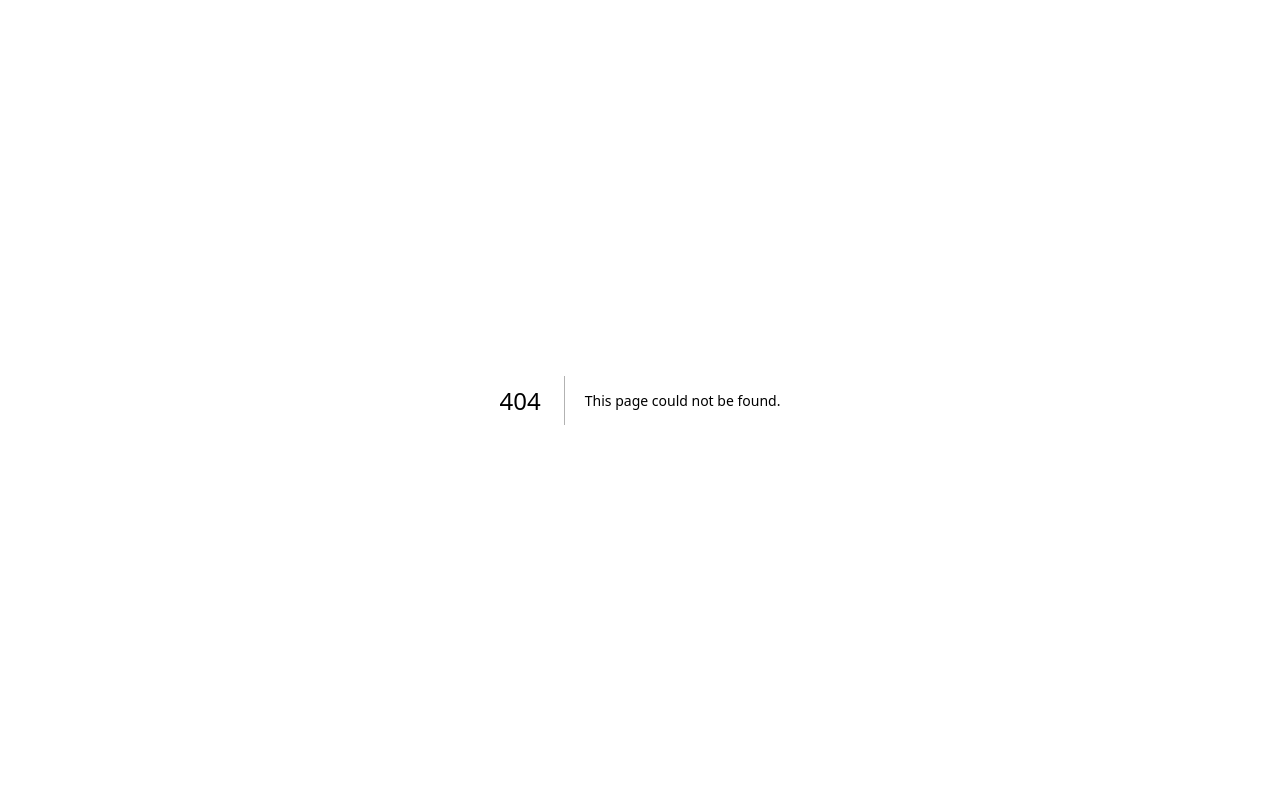
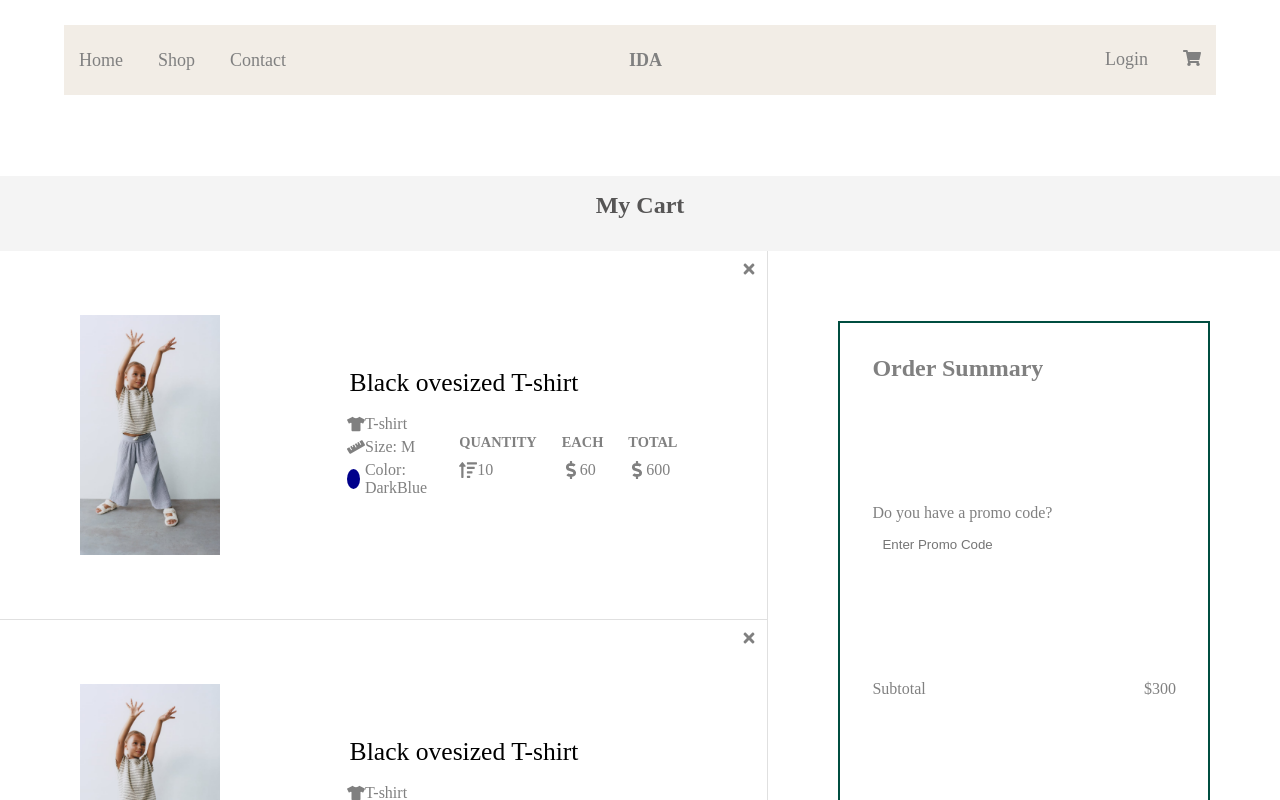
Before and after one commit to gorazdKuzev12/Ida-app, a Next.js app: page /cart in a window 1280 px wide. Before the commit this address had no page. Shown: the top 800 px of the page. Built offline with nearby package versions, Linux system fonts and the light colour scheme.

Commit message:
feat: Added my cart

```diff
--- a/package.json
+++ b/package.json
@@ -19,10 +19,12 @@
     "react": "18.2.0",
     "react-dom": "18.2.0",
     "react-icons": "^4.10.1",
+    "react-transition-group": "^4.4.5",
     "styled-components": "^6.0.4",
     "typescript": "5.1.6"
   },
   "devDependencies": {
+    "@types/react-transition-group": "^4.4.6",
     "babel-plugin-styled-components": "^2.1.4"
   }
 }
--- a/src/components/Footer/index.tsx
+++ b/src/components/Footer/index.tsx
@@ -15,7 +15,9 @@ const Rights = styled.p`
   opacity: 0.8;
 `;
 const Subtitle = styled.h3`
-  margin-bottom: 60px;
+  margin-top: 40px;
+
+  margin-bottom: 50px;
   font-size: 3em;
   color: gray;
 `;
--- a/src/components/Menu/index.tsx
+++ b/src/components/Menu/index.tsx
@@ -23,7 +23,10 @@ const Menu = () => {
           <MenuItem>Login</MenuItem>
         </Link>
         {/* If you want to make the shopping cart clickable, wrap it in a Link as well */}
-        <FaShoppingCart />
+
+        <Link href="/cart">
+          <FaShoppingCart />
+        </Link>
       </MenuGroup>
     </StyledMenu>
   );
--- a/src/components/Menu/style.ts
+++ b/src/components/Menu/style.ts
@@ -11,6 +11,7 @@ export const StyledMenu = styled.div`
   background-color: #f2ede6;
   padding: 35px 15px; // Add some padding to give space to menu items
   color: gray;
+
   font-size: 18px;
 `;
 
--- /dev/null
+++ b/src/pages/cart.tsx
@@ -0,0 +1,400 @@
+import React from "react";
+import styled from "styled-components";
+import Menu from "../components/Menu";
+import { CSSTransition, TransitionGroup } from "react-transition-group";
+
+import {
+  FaTshirt,
+  FaRuler,
+  FaSortAmountUp,
+  FaDollarSign,
+  FaTags,
+  FaPlus,
+  FaTimes,
+} from "react-icons/fa";
+import Footer from "@/components/Footer";
+
+// Page container
+const CartContainer = styled.div`
+  display: flex;
+  min-height: 120vh;
+  background-color: #ffffff;
+`;
+
+// Cart Header
+const CartHeader = styled.header`
+  display: flex;
+  justify-content: space-between;
+  align-items: center;
+  padding: 2rem;
+  background: linear-gradient(180deg, #ffffff 70%, #f4f4f4 30%);
+  padding-top: 12rem;
+  width: 100%;
+`;
+
+const CartTitle = styled.h1`
+  font-size: 1.5rem;
+  color: #565555;
+  margin: 0 auto;
+`;
+
+const CloseButton = styled.button`
+  border: none;
+  background-color: transparent;
+  font-size: 1.5rem;
+  cursor: pointer;
+  color: gray;
+  font-weight: bold;
+  transition: color 0.3s;
+
+  &:hover {
+    color: #000;
+  }
+`;
+
+// Product List & Item
+const ProductList = styled.ul`
+  list-style-type: none;
+  padding: 0;
+  margin: 0;
+  flex: 2; // 2/3 width
+  border-right: 1px solid #e0e0e0;
+  background-color: white;
+`;
+
+const ProductImage = styled.img`
+  width: 140px;
+  height: 240px;
+  object-fit: cover;
+  margin-right: 7rem;
+`;
+
+const ProductName = styled.span`
+  flex: 2;
+  font-size: 1.6rem;
+  color: black;
+  margin-left: 1.1rem;
+  margin-bottom: 1.1rem;
+`;
+
+// Total & Checkout Button
+const TotalSummary = styled.div`
+  display: flex;
+  flex-direction: column;
+  justify-content: space-between;
+  align-items: flex-start;
+  padding: 2rem;
+  flex: 1; // 1/3 width
+  border: 2px solid #004d40;
+  color: gray;
+
+  margin: 70px;
+`;
+
+const TotalAmount = styled.span`
+  font-size: 1.4rem;
+  margin-bottom: 2rem;
+  color: gray;
+`;
+
+const CheckoutButton = styled.button`
+  padding: 0.5rem 2rem;
+  background-color: #8c8c8c;
+  color: #fff;
+  border: none;
+  border-radius: 25px;
+  font-size: 1.2rem;
+  cursor: pointer;
+  transition: background-color 0.3s;
+
+  &:hover {
+    background-color: #6b6b6b;
+  }
+`;
+
+const Column = styled.div`
+  flex: 1;
+  display: flex;
+  flex-direction: column;
+  justify-content: center;
+  align-items: flex-start;
+  padding: 0 10px;
+`;
+
+const ColorIndicator = styled.span`
+  display: inline-block;
+  width: 20px;
+  height: 20px;
+  border-radius: 50%;
+  background-color: #2e294a; // placeholder color
+  margin-right: 5px;
+`;
+
+const ProductDetailRow = styled.div`
+  display: flex;
+  align-items: center;
+  margin-bottom: 5px;
+  margin-left: 5px;
+`;
+const ColumnHeader = styled.div`
+  font-weight: bold;
+  margin-bottom: 10px;
+  text-transform: uppercase;
+  font-size: 0.9rem;
+  margin-left: 5px;
+`;
+const fadeEnter = `
+opacity: 0.01;
+transform: scale(0.9);
+`;
+
+const fadeEnterActive = `
+opacity: 1;
+transform: scale(1);
+transition: opacity 500ms ease-in, transform 500ms ease-in;
+`;
+
+const fadeExit = `
+opacity: 1;
+transform: scale(1);
+`;
+
+const fadeExitActive = `
+opacity: 0.01;
+transform: scale(0.9);
+transition: opacity 500ms ease-in, transform 500ms ease-in;
+`;
+
+// Include these styles directly in your component for the CSSTransition classNames
+const styles = {
+  enter: "fade-enter",
+  enterActive: "fade-enter-active",
+  exit: "fade-exit",
+  exitActive: "fade-exit-active",
+};
+
+const ProductItem = styled.li`
+  display: flex;
+  justify-content: space-between;
+  align-items: center;
+  padding: 4rem 5rem;
+  border-bottom: 1px solid #e0e0e0;
+  color: gray;
+  position: relative;
+  transition: transform 0.2s, box-shadow 0.2s;
+  background-color: white;
+  &:hover {
+    transform: scale(1.02);
+    box-shadow: 0px 4px 10px rgba(0, 0, 0, 0.1);
+  }
+  &.fade-enter {
+    ${fadeEnter}
+  }
+
+  &.fade-enter-active {
+    ${fadeEnterActive}
+  }
+
+  &.fade-exit {
+    ${fadeExit}
+  }
+
+  &.fade-exit-active {
+    ${fadeExitActive}
+  }
+`;
+
+// For the remove icon
+const RemoveIcon = styled.div`
+  position: absolute;
+  top: 10px;
+  right: 10px;
+  cursor: pointer;
+  transition: color 0.2s;
+
+  &:hover {
+    color: #124e32;
+  }
+`;
+const ColumnsContainer = styled.div`
+  display: flex;
+  flex: 1; // Take up the remaining space
+  flex-direction: column; // stack items vertically
+  justify-content: space-between; // evenly space out the items
+`;
+
+const TotalTitle = styled.h2`
+  color: gray;
+  margin-bottom: 20px;
+`;
+
+const PromoCode = styled.div`
+  display: flex;
+  flex-direction: column;
+  align-items: flex-start;
+  margin-bottom: 20px;
+`;
+
+const PromoInput = styled.input`
+  padding: 5px 10px;
+  border-radius: 4px;
+  border: none;
+  margin-top: 10px;
+`;
+
+const LineItem = styled.div`
+  display: flex;
+  justify-content: space-between;
+  width: 100%;
+  color: gray;
+  margin-bottom: 10px;
+`;
+
+const TotalAmountBig = styled.span`
+  font-size: 1.8rem;
+  font-weight: bold;
+  color: gray;
+`;
+
+// For the product item transition animation (fade and scale)
+
+// Main Cart Component
+export default function Cart() {
+  const [products, setProducts] = React.useState([
+    {
+      id: 1,
+      name: "T-shirt",
+      size: "M",
+      color: "DarkBlue",
+      quantity: 10,
+      eachPrice: 60,
+      totalPrice: 600,
+      imageUrl: "/images/kids1.jpg",
+    },
+    {
+      id: 2,
+      name: "T-shirt",
+      size: "M",
+      color: "DarkBlue",
+      quantity: 10,
+      eachPrice: 60,
+      totalPrice: 600,
+      imageUrl: "/images/kids1.jpg",
+    },
+    {
+      id: 3,
+      name: "T-shirt",
+      size: "M",
+      color: "DarkBlue",
+      quantity: 10,
+      eachPrice: 60,
+      totalPrice: 600,
+      imageUrl: "/images/kids1.jpg",
+    },
+    // Add other products here...
+  ]);
+  const handleRemove = (productId: any) => {
+    setProducts((prevProducts) =>
+      prevProducts.filter((p) => p.id !== productId)
+    );
+  };
+
+  return (
+    <div>
+      <Menu />
+      <CartHeader>
+        <CartTitle>My Cart</CartTitle>
+      </CartHeader>
+      <CartContainer>
+        <TransitionGroup component={ProductList}>
+          {products.map((product) => (
+            <CSSTransition key={product.id} timeout={500} classNames={styles}>
+              <ProductItem>
+                <RemoveIcon onClick={() => handleRemove(product.id)}>
+                  <FaTimes />
+                </RemoveIcon>
+                <ProductImage src={product.imageUrl} alt={product.name} />
+
+                <ColumnsContainer>
+                  {/* Add Product Name Here */}
+                  <ProductName>Black ovesized T-shirt</ProductName>
+
+                  <div style={{ display: "flex", width: "100%" }}>
+                    <Column>
+                      <ProductDetailRow>
+                        <FaTshirt size={18} />
+                        T-shirt
+                      </ProductDetailRow>
+                      <ProductDetailRow>
+                        <FaRuler size={18} />
+                        Size: {product.size}
+                      </ProductDetailRow>
+                      <ProductDetailRow>
+                        <ColorIndicator
+                          style={{ backgroundColor: product.color }}
+                        ></ColorIndicator>
+                        Color: {product.color}
+                      </ProductDetailRow>
+                    </Column>
+                    <Column>
+                      <ColumnHeader>Quantity</ColumnHeader>
+                      <ProductDetailRow>
+                        <FaSortAmountUp size={18} />
+                        {product.quantity}
+                      </ProductDetailRow>
+                    </Column>
+                    <Column>
+                      <ColumnHeader>Each</ColumnHeader>
+                      <ProductDetailRow>
+                        <FaDollarSign size={18} />
+                        {product.eachPrice}
+                      </ProductDetailRow>
+                    </Column>
+                    <Column>
+                      <ColumnHeader>Total</ColumnHeader>
+                      <ProductDetailRow>
+                        <FaDollarSign size={18} />
+                        {product.totalPrice}
+                      </ProductDetailRow>
+                    </Column>
+                  </div>
+                </ColumnsContainer>
+              </ProductItem>
+            </CSSTransition>
+          ))}
+        </TransitionGroup>
+
+        <TotalSummary>
+          <TotalTitle>Order Summary</TotalTitle>
+
+          <PromoCode>
+            Do you have a promo code?
+            <PromoInput placeholder="Enter Promo Code" />
+          </PromoCode>
+
+          {/* Breakdown of prices */}
+          <LineItem>
+            <span>Subtotal</span>
+            <span>$300</span> {/* Use your dynamic data here */}
+          </LineItem>
+          <LineItem>
+            <span>Estimated Shipping</span>
+            <span>$20</span> {/* Use your dynamic data here */}
+          </LineItem>
+          <LineItem>
+            <span>Fee</span>
+            <span>$5</span> {/* Use your dynamic data here */}
+          </LineItem>
+          <LineItem>
+            <TotalAmountBig>Total</TotalAmountBig>
+            <TotalAmountBig>$325</TotalAmountBig>{" "}
+            {/* Use your dynamic data here */}
+          </LineItem>
+
+          <CheckoutButton>Checkout</CheckoutButton>
+        </TotalSummary>
+      </CartContainer>
+      <Footer />
+    </div>
+  );
+}
```
Also changed, not shown: 1 other file (tests, documents, lock files or other folders).
